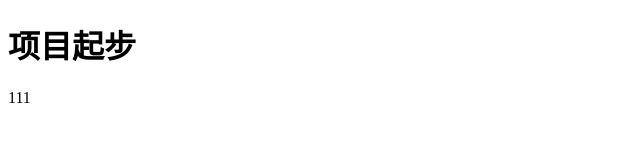
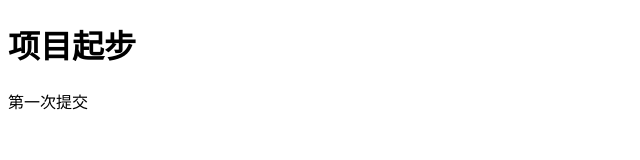
Before and after one commit to hjy0806/git_11, a plain HTML site: page index.html in a window 1280 px wide. Shown: the whole page, without its empty margins (0-640 px from the left). Drawn offline with Linux system fonts and the light colour scheme.

Commit message:
增加了

```diff
--- a/index.html
+++ b/index.html
@@ -10,7 +10,7 @@
 
 <body>
     <h1>项目起步</h1>
-    <span>111</span>
+    <span>第一次提交</span>
 </body>
 
 </html>
```
